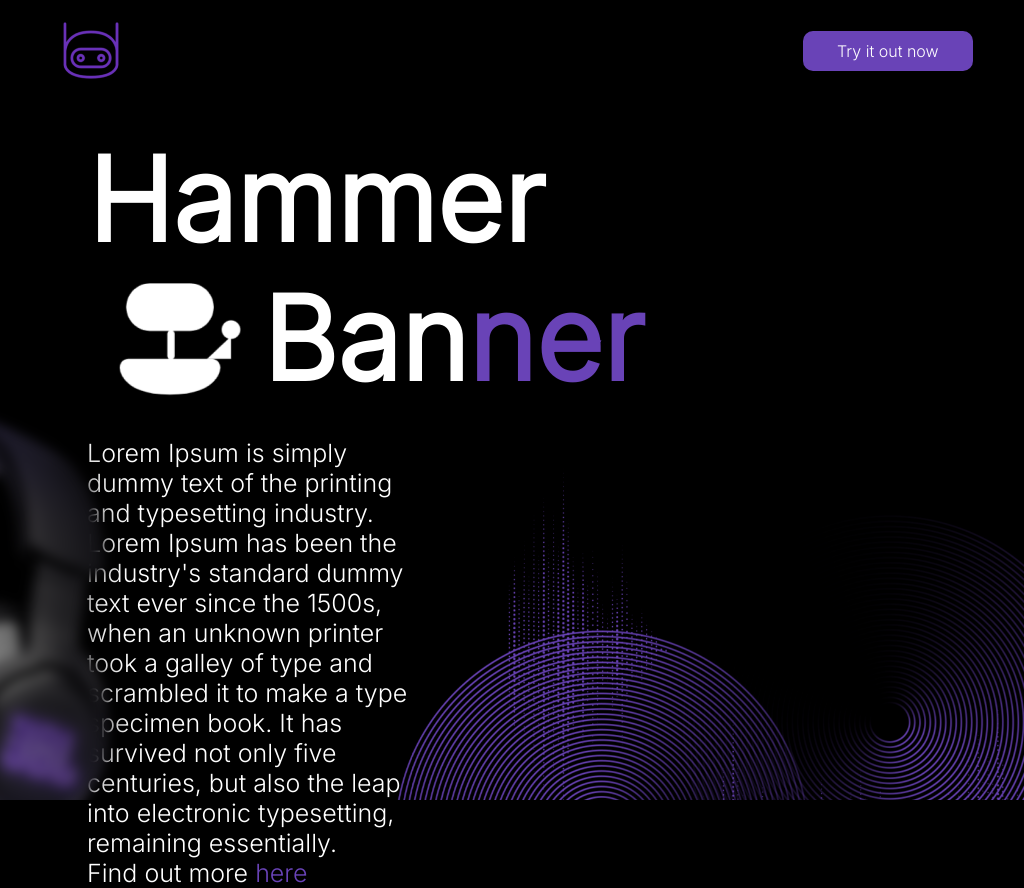
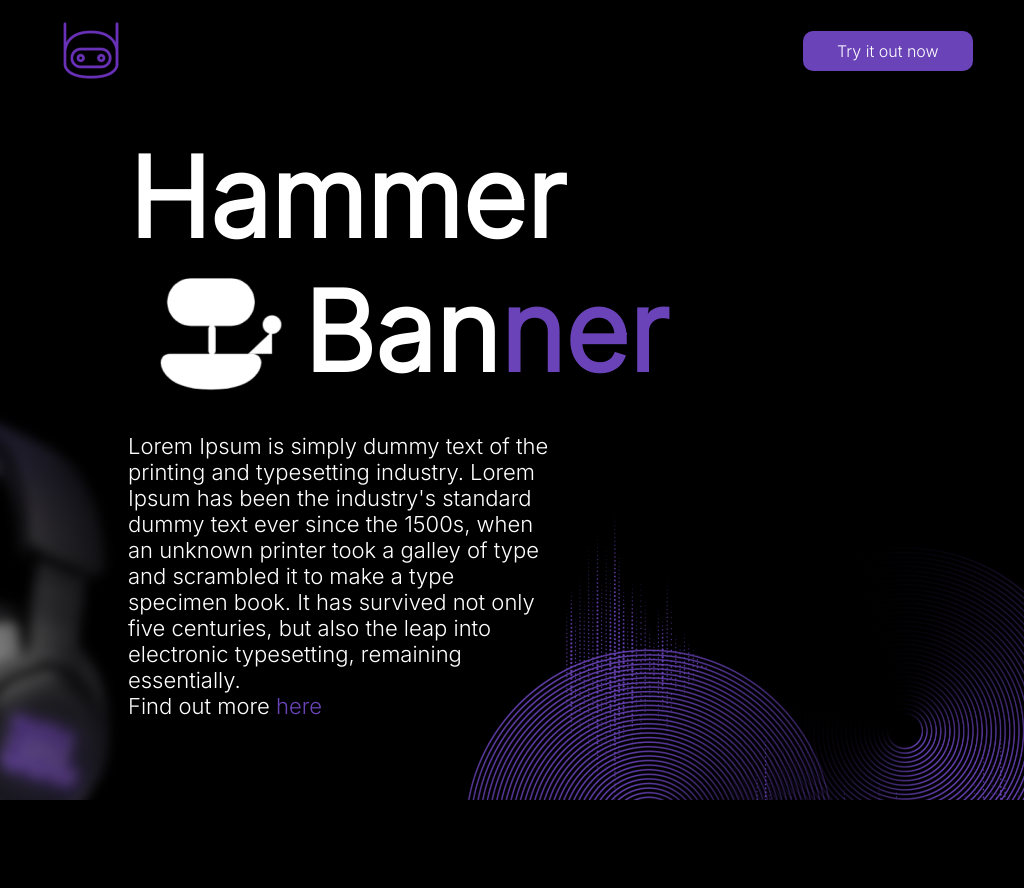
Before and after one commit to SorinXV/hackathon-project, a React (Create React App) app: page / in a window 1024 px wide. After the commit the page ends 800 px from the top, so only its background shows below. Built offline with nearby package versions, Linux system fonts and the light colour scheme.

Commit message:
responsive updates

```diff
--- a/src/components/Homepage.js
+++ b/src/components/Homepage.js
@@ -5,7 +5,7 @@ export default function Homepage(){
 
         <>
 
-        <div>
+        <div className='test'>
 
             <div className='container'>
                 <h1 className='title '>
--- a/src/index.css
+++ b/src/index.css
@@ -6,5 +6,5 @@
 }
 
 body{
-  background-color: black;
+ background-color: black;
 }
--- a/src/style/homepage.css
+++ b/src/style/homepage.css
@@ -1,6 +1,7 @@
 *{
     max-width: 100%;
 }
+
 .color-purple{
     color: #6943B7;
 }
@@ -23,16 +24,16 @@
         font-size: 45px;
     }
     .paragraph{
+        margin-top: 13px;
         font-size: 20px;
     }
+
     .background{
-        display: none;
-        position:fixed;
-        bottom: 0px;
+        display: none
     }
     .background2{
-        display: none;
-    };
+        display: none
+    }
     .footer{
         position: fixed;
         bottom: 0px;
@@ -60,7 +61,7 @@
         margin-bottom: 23px;
     }
     .paragraph{
-        font-size: 23px;
+        font-size: 21px;
     }
     .background{
         display: none
@@ -77,13 +78,54 @@
         color: rgb(218, 207, 207);
     }
 }
-/* pc */
-@media only screen and (min-width:900px){
+/* intermediate queries */
+@media only screen and (min-width:900px) and (max-width:1150px){
     .footer{
         display: none;
     }
     .container{
-        width: 83%;
+        width: 75%;
+        margin: auto;
+        margin-top: 50px;
+    }
+
+
+    .title{
+        font-size: 110px;
+        margin-bottom: 18px;
+    }
+    .paragraph{
+        font-size: 22px;
+        width: 55%;
+    }
+    .background{
+
+        position:fixed;
+        bottom: 0px;
+        right: 0px;
+        width: 80%;
+        height: auto;
+
+    }
+    .background2{
+
+        position:fixed;
+        bottom: 0px;
+        left: 0px;
+
+        height: auto;
+
+    }
+
+}
+
+/* pc */
+@media only screen and (min-width:1150px){
+    .footer{
+        display: none;
+    }
+    .container{
+        width: 75%;
         margin: auto;
         margin-top: 50px;
     }
@@ -102,7 +144,7 @@
         position:fixed;
         bottom: 0px;
         right: 0px;
-        width: 90%;
+        width: 80%;
         height: auto;
 
     }
```
